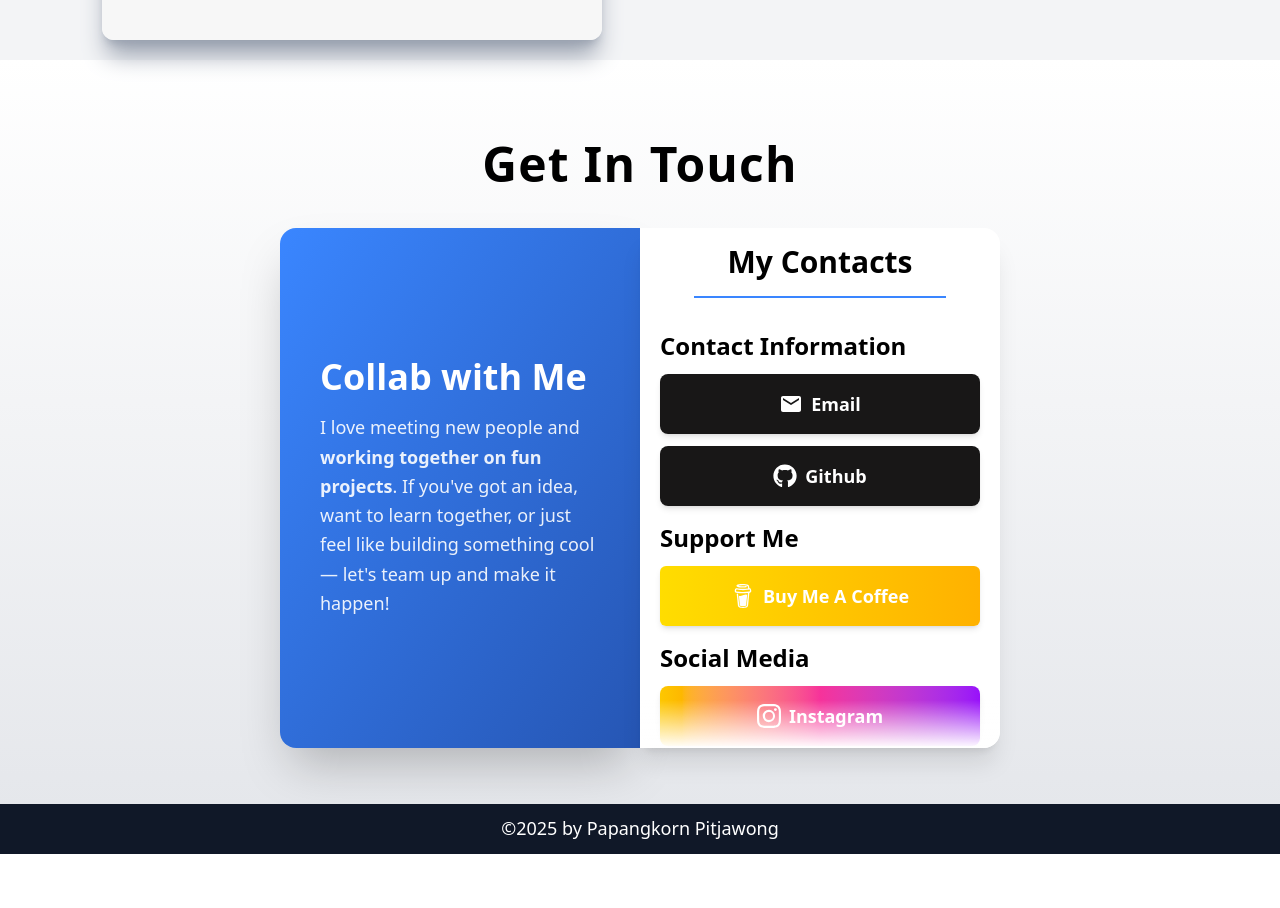
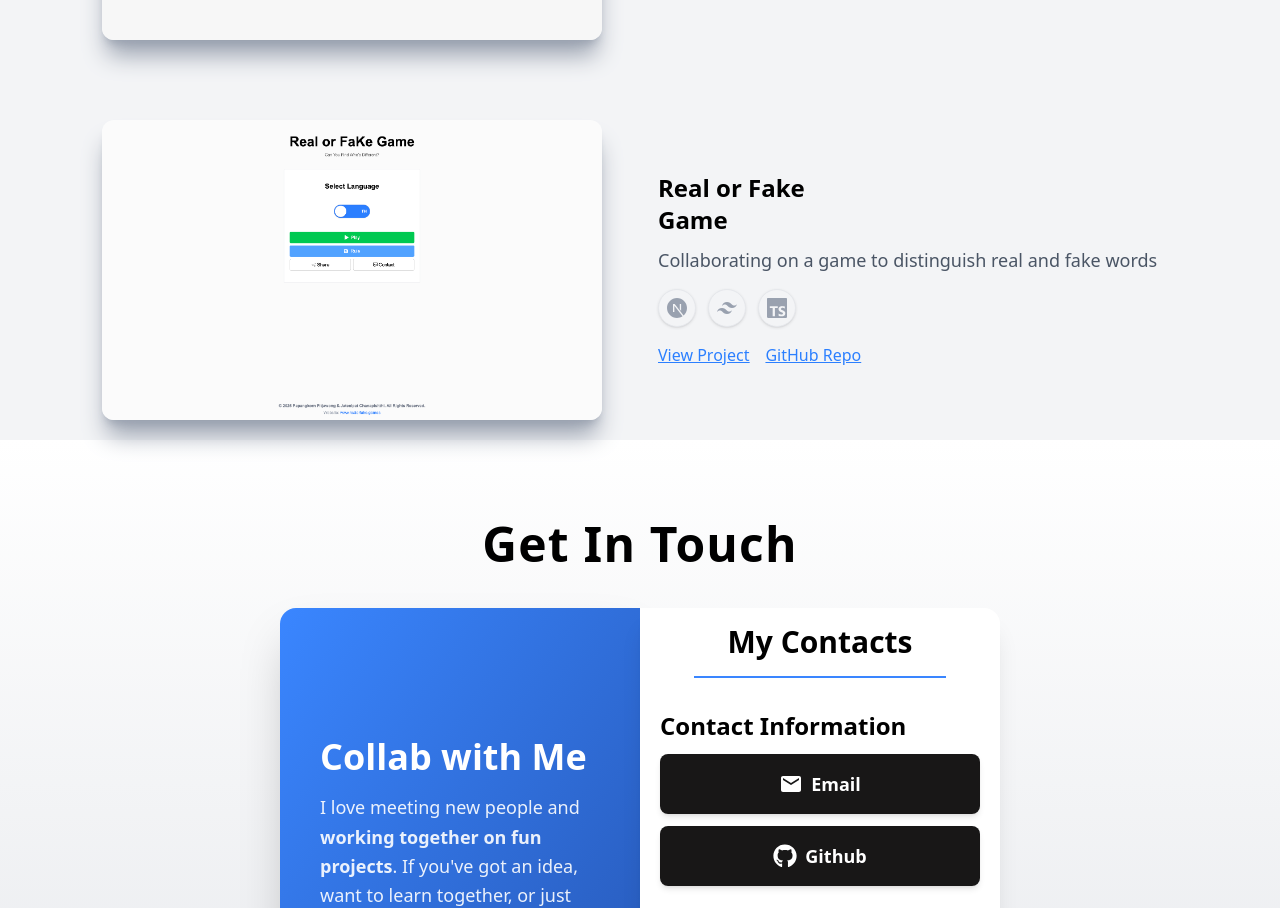
Before and after one commit to TAHPAPANGKORN/nextJs-Profile, a Next.js app: page / in a window 1280 px wide. Shown: the part 6044-6952 px from the top of the page. Before the commit the page ends 6898 px from the top, so only its background shows below. Built offline with nearby package versions, Linux system fonts and the light colour scheme; no server answers.

Commit message:
data: new real or fake project

```diff
--- a/src/components/Project/Project.tsx
+++ b/src/components/Project/Project.tsx
@@ -6,6 +6,7 @@ import WebNextJs from "@/assets/images/ProjectImage/Website-Nextjs.png"
 import WebSameWordChecker from "@/assets/images/ProjectImage/Connected-Next.png"
 import InformaticsCheckShirt from "@/assets/images/ProjectImage/If-Check-Shirt.png"
 import InformaticsSchedule from "@/assets/images/ProjectImage/Informatics-Schedule-Viewer.png"
+import RealOrFakeGame from "@/assets/images/ProjectImage/Real-Or-Fake.png"
 import ComingSoon from "@/assets/images/ProjectImage/ComingSoon-image.jpg"
 
 const card = [
@@ -108,6 +109,15 @@ const card = [
     imageSrc: InformaticsSchedule,
     techStack: ["html", "css", "javascript"]
   },
+  {
+    id: 12,
+    title: "Real or Fake Game",
+    description: "Collaborating on a game to distinguish real and fake words",
+    projectLink: "https://www.realorfake.games/",
+    repoLink: "https://github.com/JatenipatChanapisitthi/Real-or-FaKe-game",
+    imageSrc: RealOrFakeGame,
+    techStack: ["nextjs", "tailwind", "typescript"]
+  },
 ];
 
 export const Project = () => {
```
Also changed, not shown: src/assets/images/ProjectImage/Real-Or-Fake.png (added).
